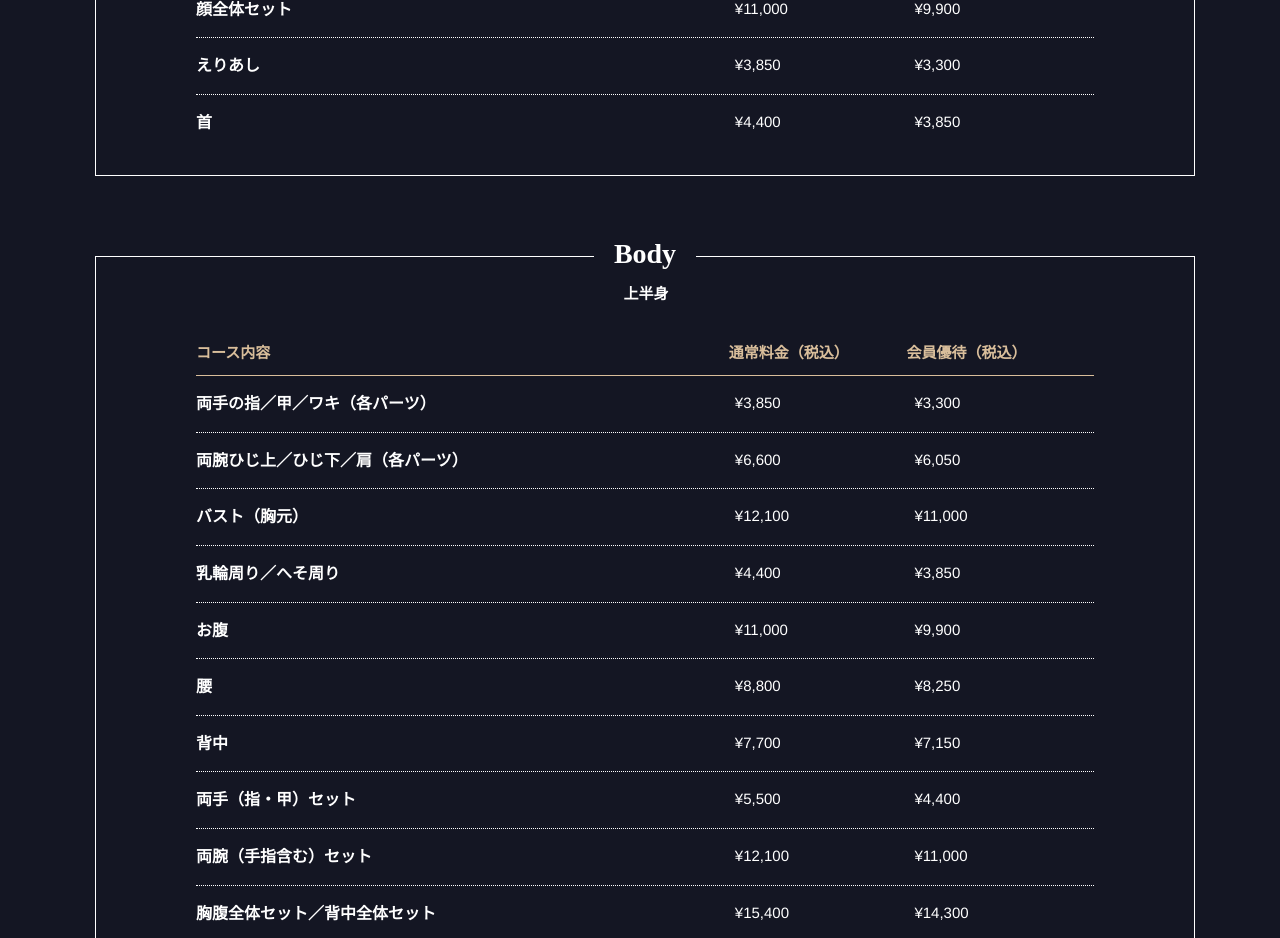
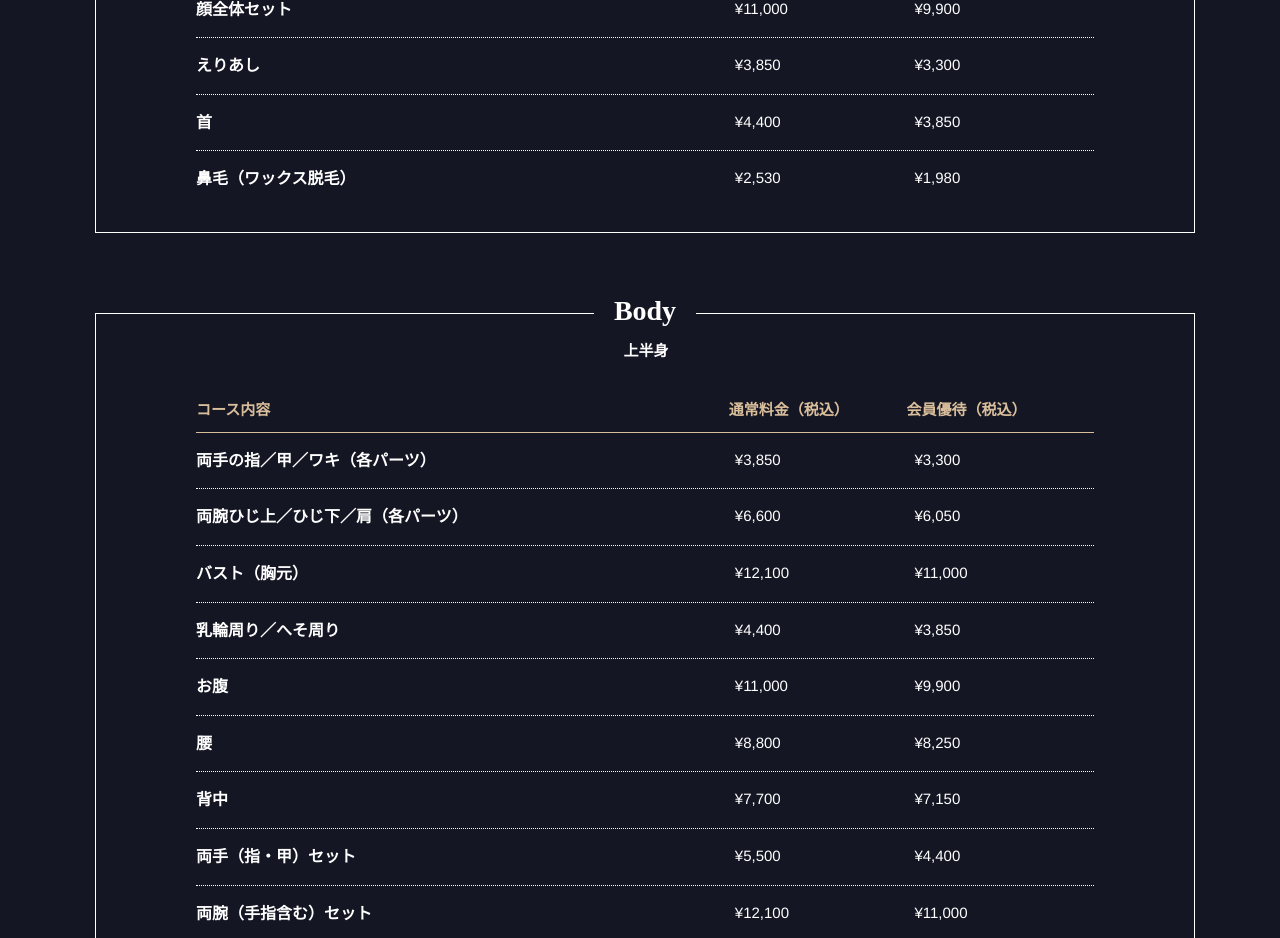
Before and after one commit to kamy0042/bee_group_web, a Next.js app: page /waxing in a window 1280 px wide. Shown: the part 4640-5578 px from the top of the page. Built offline with nearby package versions, Linux system fonts and the light colour scheme.

Commit message:
feat: 脱毛メニュー追加

```diff
--- a/data/waxing.data.js
+++ b/data/waxing.data.js
@@ -38,6 +38,11 @@ export const waxingCollection = [
                 category: "首",
                 price: "4,400",
                 discount: "3,850",
+            },
+            {
+                category: "鼻毛（ワックス脱毛）",
+                price: "2,530",
+                discount: "1,980",
             },
         ],
     },
```
